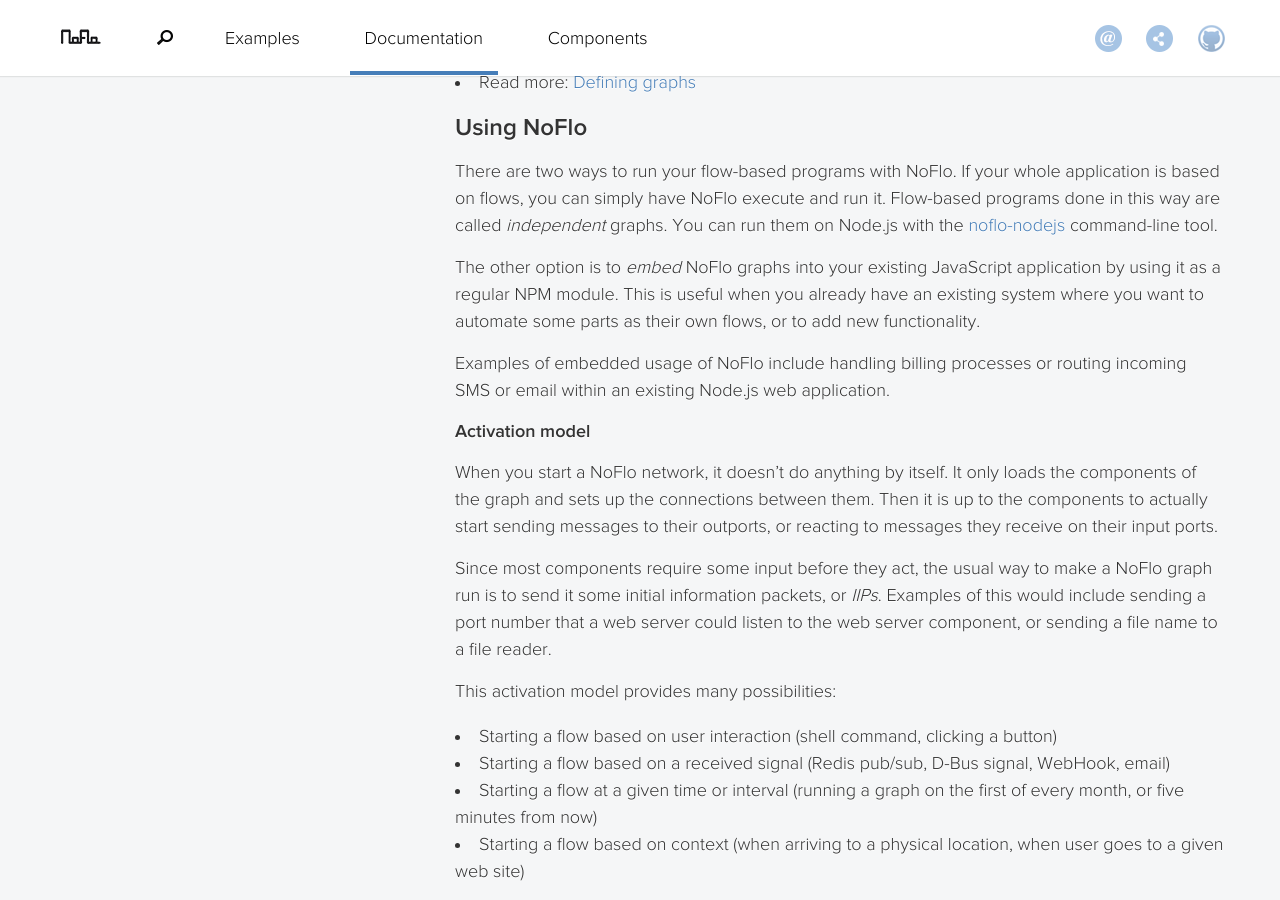
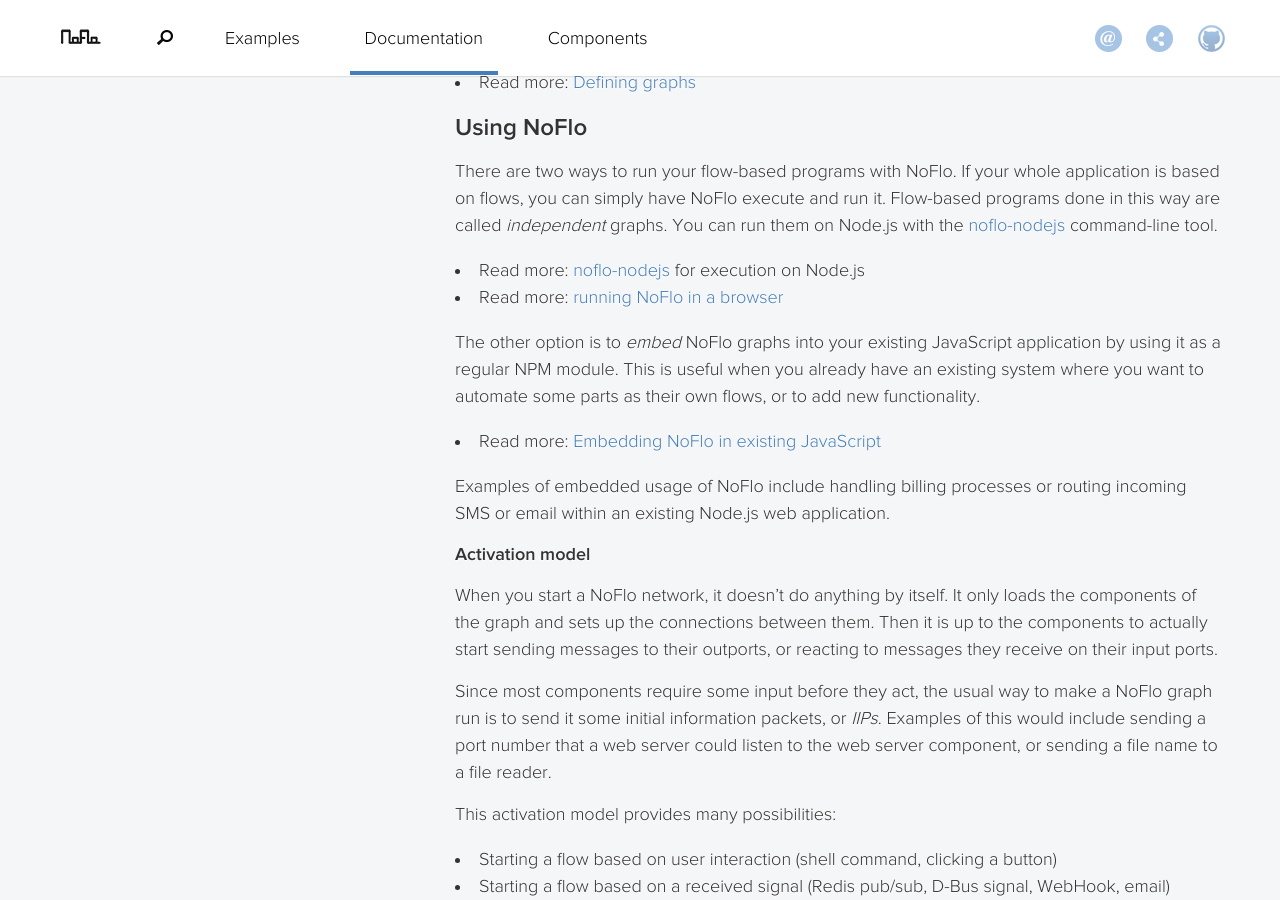
Before and after one commit to noflo/noflo.github.io, a Jekyll site: the page built from documentation/index.md, in a window 1280 px wide and 900 px high, scrolled down 1175 px. Built offline with Jekyll 4.4.1, drawn with Linux system fonts in a browser that asks for light colours; nearby versions of some CDN libraries.

Commit message:
Add pointers to more info

```diff
--- a/documentation/index.md
+++ b/documentation/index.md
@@ -31,7 +31,12 @@ NoFlo graphs can deal with multiple different input paradigms. The same flow can
 
 There are two ways to run your flow-based programs with NoFlo. If your whole application is based on flows, you can simply have NoFlo execute and run it. Flow-based programs done in this way are called *independent* graphs. You can run them on Node.js with the [noflo-nodejs](https://www.npmjs.com/package/noflo-nodejs) command-line tool.
 
+* Read more: [noflo-nodejs](https://github.com/noflo/noflo-nodejs#readme) for execution on Node.js
+* Read more: [running NoFlo in a browser](#running-noflo-in-the-browser)
+
 The other option is to *embed* NoFlo graphs into your existing JavaScript application by using it as a regular NPM module. This is useful when you already have an existing system where you want to automate some parts as their own flows, or to add new functionality.
+
+* Read more: [Embedding NoFlo in existing JavaScript](/documentation/embedding)
 
 Examples of embedded usage of NoFlo include handling billing processes or routing incoming SMS or email within an existing Node.js web application.
 
```
